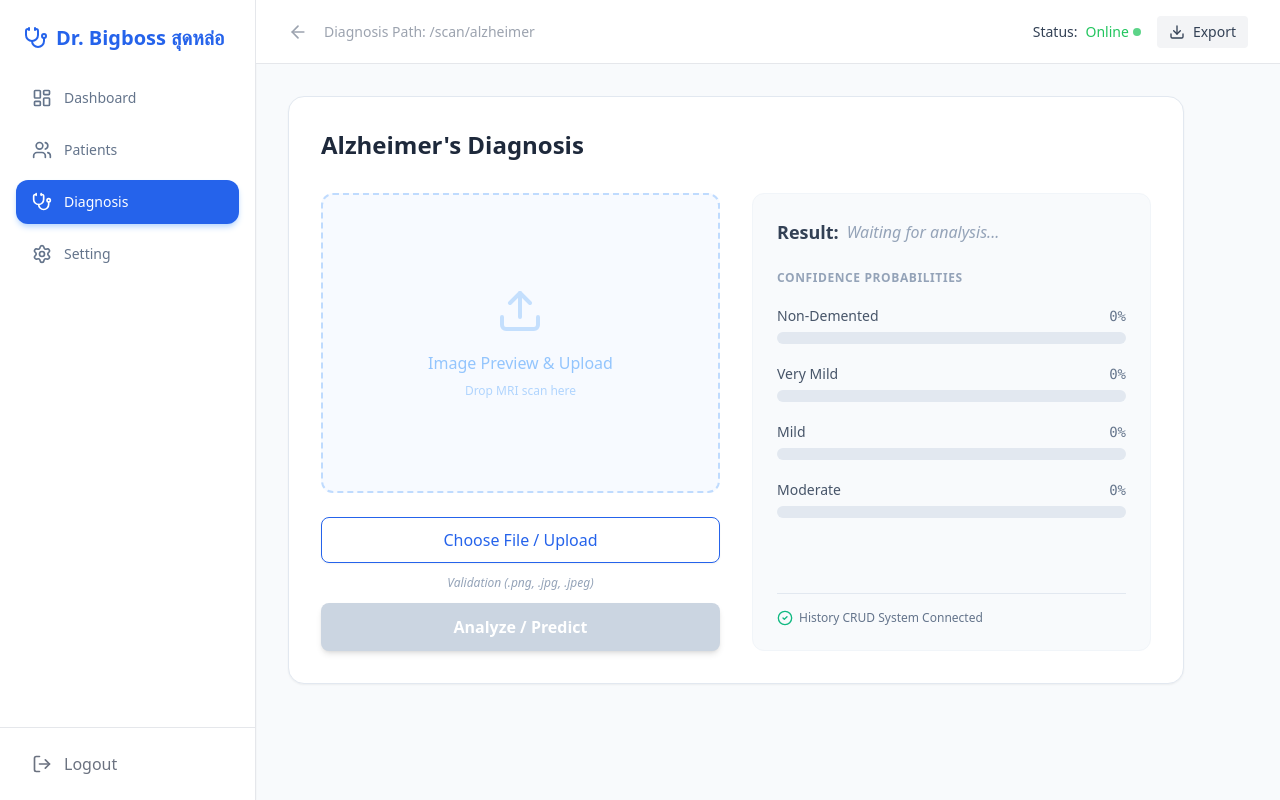
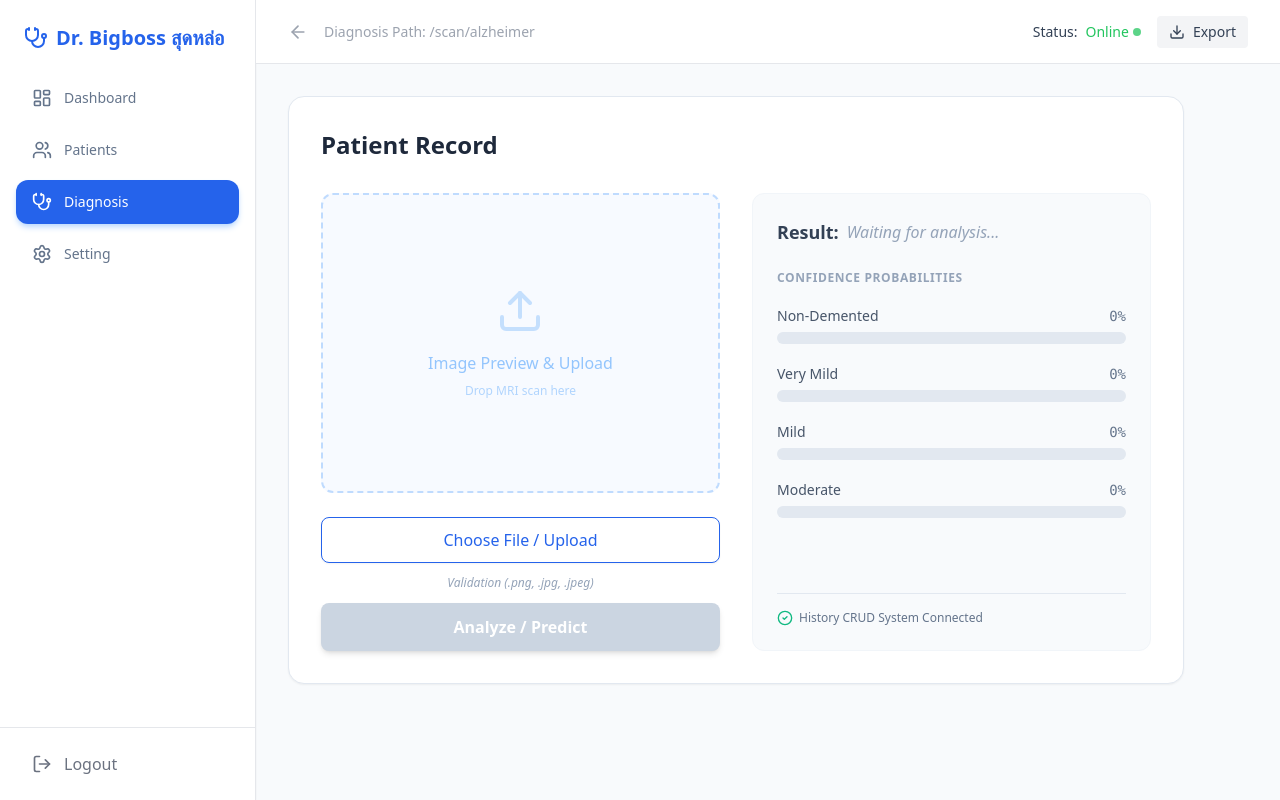
Before and after one commit to aekkarachk-prog/SWEN_AI, a Next.js app in the folder frontend/: page /history in a window 1280 px wide. Built offline with nearby package versions, Linux system fonts and the light colour scheme.

Commit message:
แก้ข้อความเป็น Patient Record

```diff
--- a/frontend/app/history/page.tsx
+++ b/frontend/app/history/page.tsx
@@ -105,7 +105,7 @@ export default function HistoryPage() {
         {/* Diagnosis Area */}
         <div className="p-8 overflow-y-auto">
           <div className="max-w-4xl bg-white rounded-2xl shadow-sm border border-slate-200 p-8">
-            <h2 className="text-2xl font-bold mb-8 text-slate-800">Alzheimer's Diagnosis</h2>
+            <h2 className="text-2xl font-bold mb-8 text-slate-800">Patient Record</h2>
 
             <div className="grid grid-cols-1 md:grid-cols-2 gap-8">
               {/* Left Side: Upload & Preview */}
```
